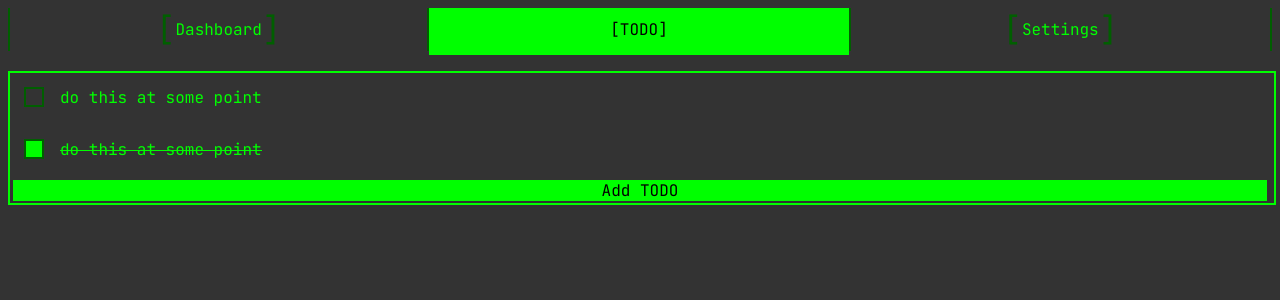
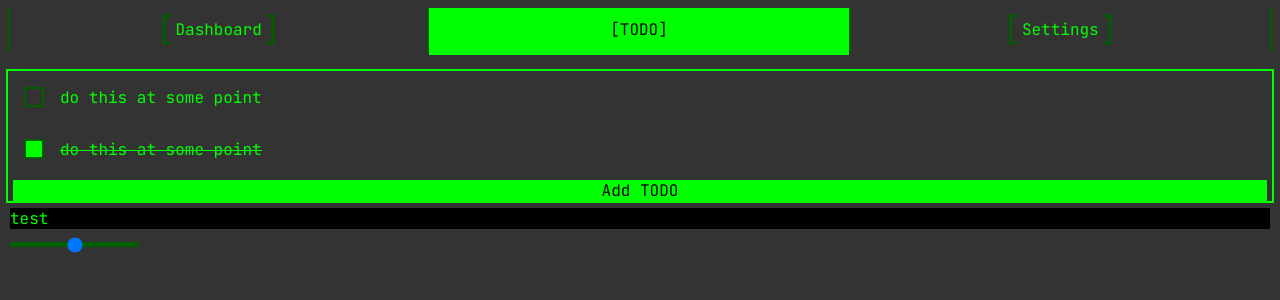
Before and after one commit to AlexFradle/utility-app, a React (Vite) app: page / in a window 1280 px wide. Both pictures are taken after a click on the element "TODO". Shown: the top 300 px of the page. Built offline with nearby package versions, Linux system fonts and the light colour scheme.

Commit message:
button changes to make animation more extensible

```diff
--- a/src/screens/TodoScreen.tsx
+++ b/src/screens/TodoScreen.tsx
@@ -2,6 +2,8 @@ import {useEffect, useState} from "react";
 import {AnimationType} from "../types";
 import ContentBox from "../widgets/ContentBox";
 import TodoItem from "../widgets/TodoItem";
+import ClickableButton from "../widgets/ClickableButton";
+import ExpandButton from "../widgets/ExpandButton";
 
 const TodoScreen = () => {
     const [todoItems, setTodoItems] = useState<[string, boolean][]>([
@@ -47,6 +49,11 @@ const TodoScreen = () => {
                     Add TODO
                 </div>
             </ContentBox>
+            <ClickableButton
+                id="test-click"
+                innerContent="test"
+            />
+            <input type="range" />
         </div>
     );
 };
--- a/src/style.css
+++ b/src/style.css
@@ -11,7 +11,6 @@
 }
 
 html {
-    box-sizing: border-box;
     user-select: none;
 }
 
@@ -21,3 +20,24 @@ body {
     font-family: JetBrainsMono;
     font-size: 12pt;
 }
+
+input[type="range"] {
+    cursor: pointer;
+    -webkit-appearance: none;
+    appearance: none;
+    height: 5px;
+    background: var(--accent-col);
+}
+
+input[type="range"]:hover {
+    background: linear-gradient(90deg, rgba(0,95,0,1) 0%, rgba(0,255,0,1) 100%);
+}
+
+input[type="range"]::-moz-range-thumb,
+input[type="range"]::-webkit-slider-thumb {
+    -webkit-appearance: none;
+    appearance: none;
+    border: 1px solid black;
+    margin-top: -10px;
+    background-color: var(--main-col);
+}
--- a/src/utils.ts
+++ b/src/utils.ts
@@ -1,13 +1,36 @@
 import {AnimationType} from "./types";
+
+export const getCssVar = (name: string) => {
+    return {
+        value: getComputedStyle(document.documentElement).getPropertyValue(name),
+        asSeconds: function(backup = 0.2) {
+            try {
+                const res = +this.value.slice(0, -1);
+                return res;
+            } catch(e) {
+                return backup;
+            }
+        },
+    };
+}
 
 export const animate = (
     animObjId: string,
     innerObjId: string,
     type: AnimationType,
     isExpand: boolean,
-    beforeFunc?: (animObj: HTMLElement, innerObj: HTMLElement) => void,
-    afterFunc?: (animObj: HTMLElement, innerObj: HTMLElement) => void,
+    optionals?: {
+        beforeFunc?: (animObj: HTMLElement, innerObj: HTMLElement) => void;
+        afterFunc?: (animObj: HTMLElement, innerObj: HTMLElement) => void;
+        offsetX?: number;
+        offsetY?: number;
+    },
 ) => {
+    const beforeFunc = optionals?.beforeFunc;
+    const afterFunc = optionals?.afterFunc;
+    const offsetX = optionals?.offsetX || 0;
+    const offsetY = optionals?.offsetY || 0;
+
     const self = document.getElementById(animObjId);
     const inner = document.getElementById(innerObjId);
     if (self === null || inner === null) return;
@@ -24,8 +47,8 @@ export const animate = (
             case AnimationType.RightLeft:
             case AnimationType.TopBottom:
             case AnimationType.BottomTop:
-                self.style.top = `${dims.y}px`;
-                self.style.left = `${dims.x}px`;
+                self.style.top = `${dims.y + offsetY}px`;
+                self.style.left = `${dims.x + offsetX}px`;
                 self.style.width = `${dims.width}px`;
                 self.style.height = `${dims.height}px`;
                 break;
--- /dev/null
+++ b/src/widgets/ClickableButton.css
@@ -0,0 +1,3 @@
+.clickable-button.sel-expand-button-outer {
+    opacity: 0;
+}
--- /dev/null
+++ b/src/widgets/ClickableButton.tsx
@@ -0,0 +1,45 @@
+import {useEffect, useState} from "react";
+import "./ClickableButton.css";
+import {animate, getCssVar} from "../utils";
+import {AnimationType} from "../types";
+import ExpandButton from "./ExpandButton";
+
+type ClickableButtonProps = {
+    id: string;
+    innerContent: string;
+};
+
+const ClickableButton = (props: ClickableButtonProps) => {
+    const [isPressed, setIsPressed] = useState(false);
+
+    return (
+        <ExpandButton
+            id={props.id}
+            type={AnimationType.CenterWidth}
+            isToggle={false}
+            bgFade={false}
+            isPersistent={false}
+            isExpanded={isPressed}
+            expandCallback={ns => {
+                const cur = isPressed;
+                if (ns !== cur) {
+                    setTimeout(
+                        () => {setIsPressed(false)},
+                        getCssVar("--animation-time").asSeconds() * 1000 * 2
+                    );
+                }
+                setIsPressed(true);
+            }}
+            innerContent={(
+                <div
+                    style={{ backgroundColor: "black", border: "2px solid transparent", clipPath: "padding-box", color: "var(--main-col)" }}
+                >
+                    {props.innerContent}
+                </div>
+            )}
+            outerClass="clickable-button"
+        />
+    );
+};
+
+export default ClickableButton;
--- a/src/widgets/ContentBox.tsx
+++ b/src/widgets/ContentBox.tsx
@@ -1,6 +1,6 @@
 import {useEffect, ReactNode, useLayoutEffect} from "react";
 import {AnimationType} from "../types";
-import {animate, expandAnimation, shrinkAnimation} from "../utils";
+import {animate} from "../utils";
 import "./ContentBox.css";
 
 type ContentBoxProps = {
@@ -26,7 +26,12 @@ const ContentBox = (props: ContentBoxProps) => {
     };
 
     const expand = () => {
-        animate(getOuterId(), getInnerId(), props.type, true);
+        animate(
+            getOuterId(), getInnerId(), props.type, true, {
+                offsetX: -2,
+                offsetY: -2
+            }
+        );
     };
 
     const getOuterId = () => `content-box-outer-${props.id}`;
--- a/src/widgets/ExpandButton.css
+++ b/src/widgets/ExpandButton.css
@@ -1,7 +1,9 @@
 .expand-button-outer {
     position: absolute;
     pointer-events: none;
-    transition: all var(--animation-time);
+    transition: all var(--animation-time), opacity var(--animation-time) var(--animation-time);
+    z-index: -10;
+    opacity: 1;
 }
 
 .expand-button-inner {
@@ -11,7 +13,7 @@
 }
 
 .sel-expand-button-outer {
-    background-color: rgb(0, 255, 0);
+    background-color: var(--main-col);
     z-index: -10;
 }
 
--- a/src/widgets/ExpandButton.tsx
+++ b/src/widgets/ExpandButton.tsx
@@ -9,14 +9,17 @@ type ExpandButtonProps = {
     id: string;
     type: AnimationType;
     innerContent: ReactNode;
+    isPersistent: boolean;
+    bgFade: boolean;
 
     // true:  pressing will toggle on and off
     // false: press will only expand (NavBar)
     isToggle: boolean;
 
-    bgFade: boolean;
-    containerClass?: string;
-    containerAttributes?: HTMLAttributes<HTMLDivElement>;
+    innerClass?: string;
+    innerAttributes?: HTMLAttributes<HTMLDivElement>;
+    outerClass?: string;
+    outerAttributes?: HTMLAttributes<HTMLDivElement>;
 };
 
 const ExpandButton = (props: ExpandButtonProps) => {
@@ -29,29 +32,38 @@ const ExpandButton = (props: ExpandButtonProps) => {
     }, [props.isExpanded]);
 
     const shrink = () => {
-        animate(getOuterId(), getInnerId(), props.type, false, (self, inner) => {
-            self.classList.remove("sel-expand-button-outer");
-            inner.classList.remove("sel-expand-button-inner");
+        animate(getOuterId(), getInnerId(), props.type, false, {
+            beforeFunc: (self, inner) => {
+                self.classList.remove("sel-expand-button-outer");
+                inner.classList.remove("sel-expand-button-inner");
+            }
         });
     };
 
     const expand = () => {
-        animate(getOuterId(), getInnerId(), props.type, true, (self, inner) => {
-            self.classList.add("sel-expand-button-outer");
-            inner.classList.add("sel-expand-button-inner");
+        animate(getOuterId(), getInnerId(), props.type, true, {
+            beforeFunc: (self, inner) => {
+                self.classList.add("sel-expand-button-outer");
+                inner.classList.add("sel-expand-button-inner");
+            }
         });
     };
 
     const getOuterId = () => `expand-button-outer-${props.id}`;
     const getInnerId = () => `expand-button-inner-${props.id}`;
 
+    const makePersistentOuter = () => (
+        <div
+            className={`expand-button-outer ${props.outerClass ?? ""}`}
+            style={!props.bgFade ? { backgroundColor: "var(--main-col)" } : undefined}
+            id={getOuterId()}
+            {...props.outerAttributes}
+        ></div>
+    );
+
     return (
         <>
-            <div
-                className="expand-button-outer"
-                style={!props.bgFade ? { backgroundColor: "var(--main-col)" } : undefined}
-                id={getOuterId()}
-            ></div>
+            {makePersistentOuter()}
             <div
                 id={getInnerId()}
                 onClick={() => {
@@ -59,8 +71,8 @@ const ExpandButton = (props: ExpandButtonProps) => {
                         props.isToggle ? !props.isExpanded : true
                     );
                 }}
-                className={`expand-button-inner ${props.containerClass ?? ""}`}
-                {...props.containerAttributes}
+                className={`expand-button-inner ${props.innerClass ?? ""}`}
+                {...props.innerAttributes}
             >
                 {props.innerContent}
             </div>
--- a/src/widgets/NavBar.tsx
+++ b/src/widgets/NavBar.tsx
@@ -38,8 +38,8 @@ const NavBar = (props: NavBarProps) => {
                     return (
                         <ExpandButton
                             innerContent={title}
-                            containerClass="nav-item"
-                            containerAttributes={{ onMouseOver: () => {moveIndicator(ind)} }}
+                            innerClass="nav-item"
+                            innerAttributes={{ onMouseOver: () => {moveIndicator(ind)} }}
                             id={`nav-${ind}`}
                             key={`nav-${ind}`}
                             type={AnimationType.CenterWidth}
@@ -47,6 +47,7 @@ const NavBar = (props: NavBarProps) => {
                             expandCallback={_ => {props.indCallback(ind)}}
                             isToggle={false}
                             bgFade={true}
+                            isPersistent={true}
                         />
                     );
                 })}
--- a/src/widgets/TodoItem.tsx
+++ b/src/widgets/TodoItem.tsx
@@ -27,7 +27,8 @@ const TodoItem = (props: TodoItemProps) => {
                 innerContent=""
                 isToggle={true}
                 bgFade={true}
-                containerClass="todo-checkbox"
+                innerClass="todo-checkbox"
+                isPersistent={true}
             />
             <Strikethrough
                 innerContent={props.text}
```
